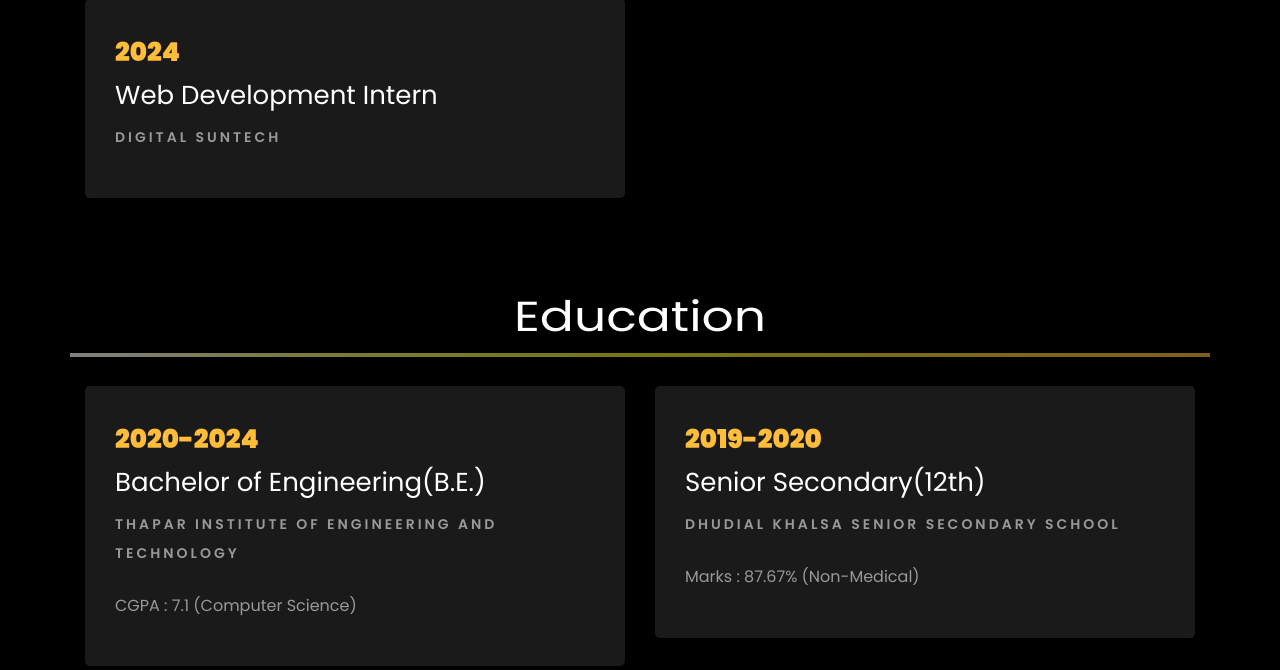
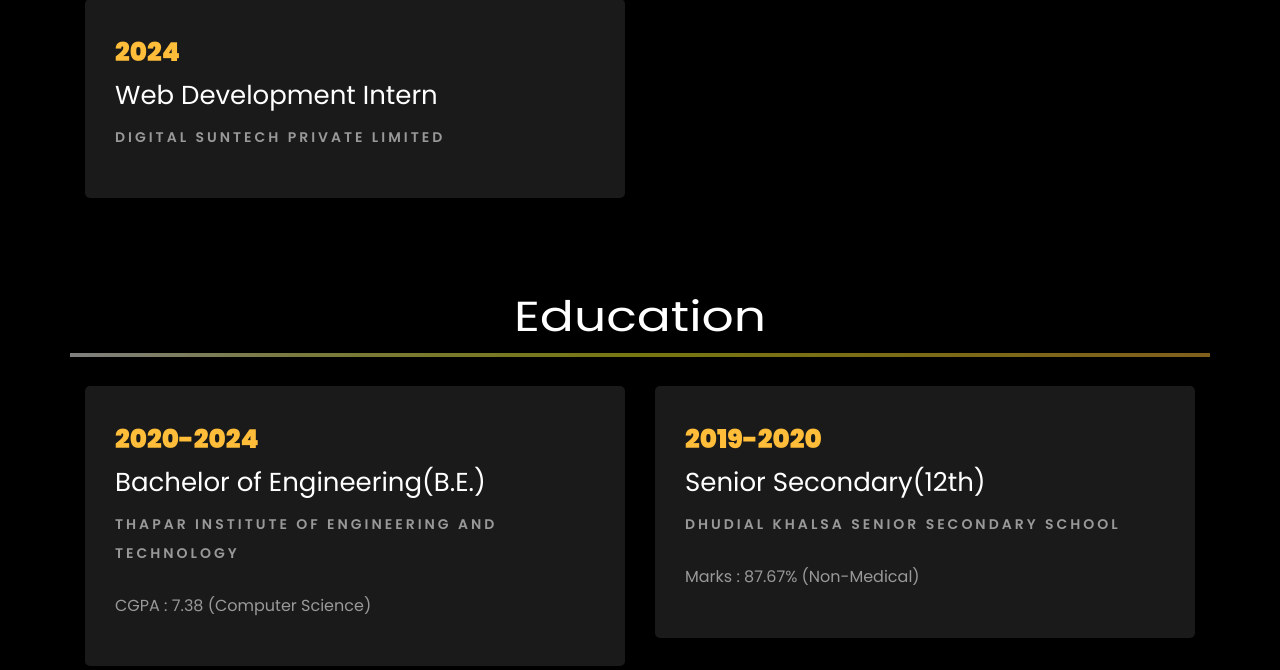
Before and after one commit to Manmeet8/Manmeet8.github.io, a plain HTML site: page index.html in a window 1280 px wide. Shown: the part 2076-2746 px from the top of the page. Drawn offline with Linux system fonts and the light colour scheme; files whose address does not match are found by name.

Commit message:
Update index.html

```diff
--- a/index.html
+++ b/index.html
@@ -342,7 +342,7 @@ Let’s get in touch! You are welcome to learn more about my professional path o
 					<div class="resume-wrap ftco-animate">
 						<span class="date">2024</span>
 						<h2>Web Development Intern</h2>
-						<span class="position">Digital Suntech</span>
+						<span class="position">Digital Suntech Private Limited</span>
 						<p>
 						<!-- <p class="mt-4">iQuanti is a data-driven digital marketing analytics and solutions company, helps top 100 global brands.  -->
 							<ul>
@@ -369,7 +369,7 @@ Let’s get in touch! You are welcome to learn more about my professional path o
     					<span class="date">2020-2024</span>
     					<h2>Bachelor of Engineering(B.E.)</h2>
     					<span class="position">Thapar Institute of Engineering and Technology</span>
-    					<p class="mt-4">CGPA : 7.1 (Computer Science)</p>
+    					<p class="mt-4">CGPA : 7.38 (Computer Science)</p>
     				</div>
     			</div>
 
```
